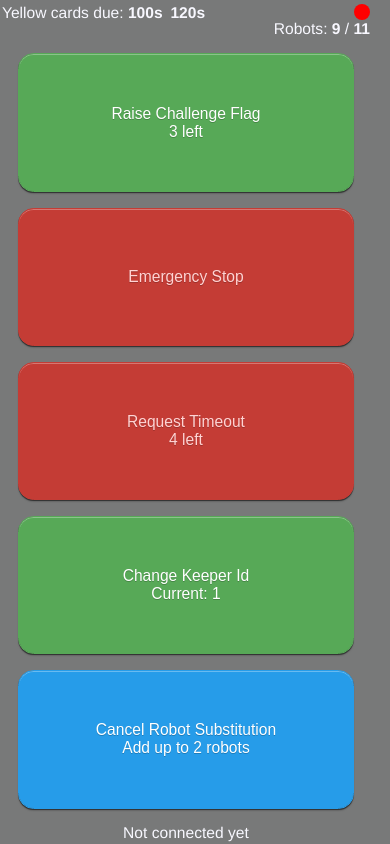
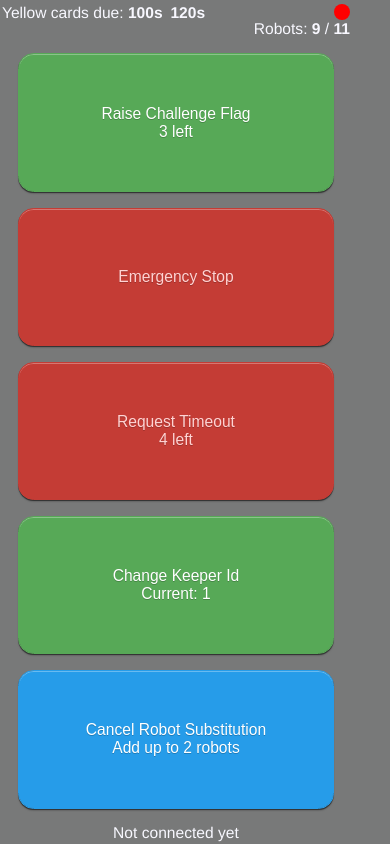
Before and after one commit to RoboCup-SSL/ssl-remote-control, a Vue app: page / in a window 390 px wide. Built offline with nearby package versions, Linux system fonts and the light colour scheme; no server answers.

Commit message:
Increase padding width for small device screen width

```diff
--- a/src/App.vue
+++ b/src/App.vue
@@ -156,7 +156,7 @@ import StatusBar from './components/StatusBar.vue';
 /* Chromium has a minimum width of 500px, but the Pi display is only 480px, so we need to add a padding here */
 @media (max-width: 500px) {
   #app {
-    padding-right: 20px;
+    padding-right: 40px;
   }
 }
 
```
